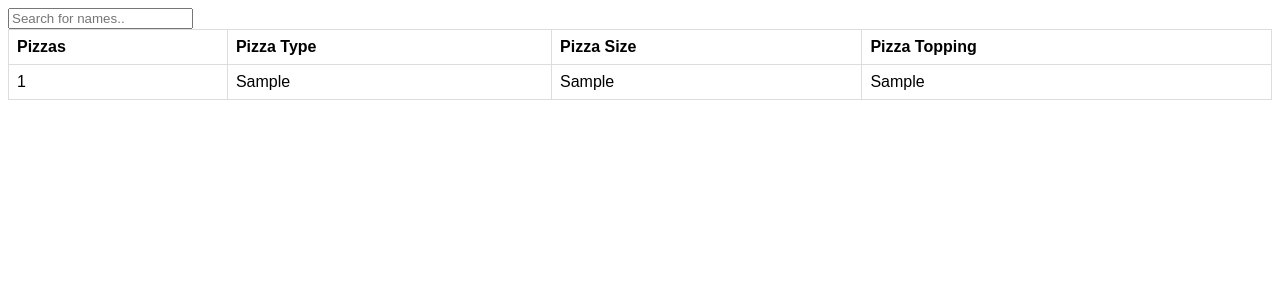
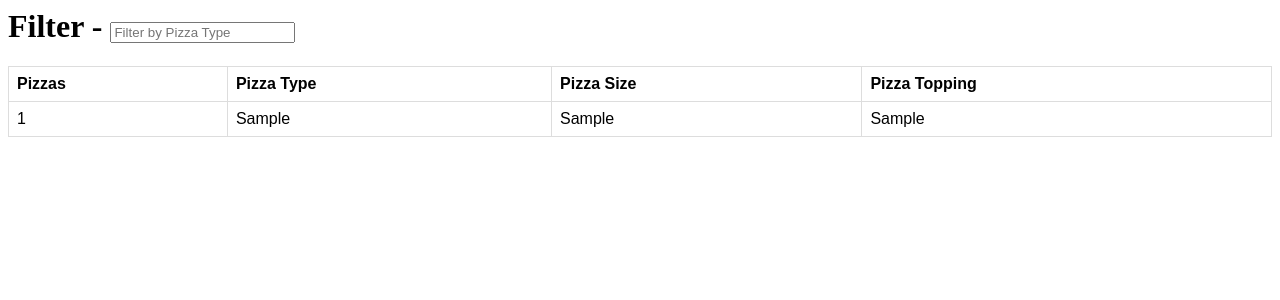
Before and after one commit to Apoorv7/Django-PizzaApi-App, a Django app: page / in a window 1280 px wide. Shown: the top 300 px of the page. Run offline with Django 3.2, Linux system fonts and the light colour scheme; tables that the repository leaves empty hold one stand-in row (values such as "Sample post").

Commit message:
Update index.html

```diff
--- a/pizza/templates/pizza/index.html
+++ b/pizza/templates/pizza/index.html
@@ -15,7 +15,12 @@ td, th {
         </style>
     </head>
     <body>
-        <input type="text" id="myInput" onkeypress="myFunction()" placeholder="Search for names.." title="Type in a name">
+        <h1>
+            Filter - <input type="text" id="myInput" onkeypress="myFunction()" placeholder="Filter by Pizza Type" title="Filter by Pizza Type">
+
+        </h1>
+
+
         <div>
             <table id="myTable">
                 <tr>
```
